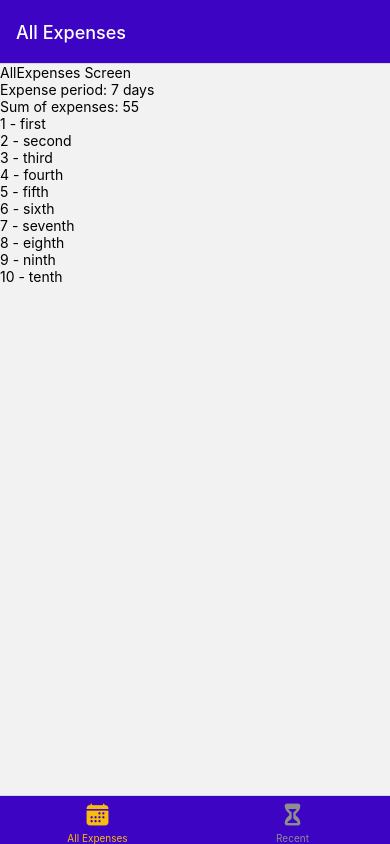
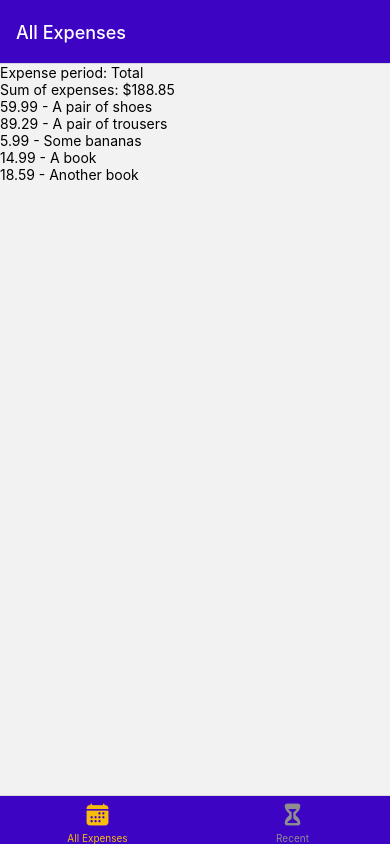
Before and after one commit to markfaust123/ExpenseTracker, a React Native app: screen /AllExpenses in a window 390 px wide. Built offline with nearby package versions, Linux system fonts and the light colour scheme.

Commit message:
created dummy data to start outputting expenses on the screen

```diff
--- a/src/components/expenses-output/ExpensesList.tsx
+++ b/src/components/expenses-output/ExpensesList.tsx
@@ -5,7 +5,7 @@ const ExpensesList = ({ expenses }: { expenses: Expense[] }) => {
   return (
     <FlatList
       data={expenses}
-      keyExtractor={(item) => item.toString()}
+      keyExtractor={(item) => item.id.toString()}
       renderItem={(itemData) => <Text>{itemData.item.amount} - {itemData.item.description}</Text>}
     />
   );
--- a/src/components/expenses-output/ExpensesOutput.tsx
+++ b/src/components/expenses-output/ExpensesOutput.tsx
@@ -1,4 +1,4 @@
-import { FlatList, Text, View } from "react-native";
+import { View } from "react-native";
 import ExpensesSummary from "./ExpensesSummary";
 import ExpensesList from "./ExpensesList";
 import { Expense } from "../../lib/types";
--- a/src/components/expenses-output/ExpensesSummary.tsx
+++ b/src/components/expenses-output/ExpensesSummary.tsx
@@ -15,7 +15,7 @@ const ExpensesSummary = ({
   return (
     <View>
       <Text>Expense period: {periodName}</Text>
-      <Text>Sum of expenses: {sumOfExpenses}</Text>
+      <Text>Sum of expenses: ${sumOfExpenses.toFixed(2)}</Text>
     </View>
   );
 };
--- a/src/lib/data.ts
+++ b/src/lib/data.ts
@@ -2,43 +2,33 @@ import { Expense } from "./types";
 
 export const EXPENSES: Expense[] = [
   {
-    amount: 1,
-    description: "first",
+    id: "e1",
+    amount: 59.99,
+    description: "A pair of shoes",
+    date: new Date("2023-12-19"),
   },
   {
-    amount: 2,
-    description: "second",
+    id: "e2",
+    amount: 89.29,
+    description: "A pair of trousers",
+    date: new Date("2024-01-05"),
   },
   {
-    amount: 3,
-    description: "third",
+    id: "e3",
+    amount: 5.99,
+    description: "Some bananas",
+    date: new Date("2023-12-01"),
   },
   {
-    amount: 4,
-    description: "fourth",
+    id: "e4",
+    amount: 14.99,
+    description: "A book",
+    date: new Date("2024-02-19"),
   },
   {
-    amount: 5,
-    description: "fifth",
-  },
-  {
-    amount: 6,
-    description: "sixth",
-  },
-  {
-    amount: 7,
-    description: "seventh",
-  },
-  {
-    amount: 8,
-    description: "eighth",
-  },
-  {
-    amount: 9,
-    description: "ninth",
-  },
-  {
-    amount: 10,
-    description: "tenth",
-  },
+    id: "e5",
+    amount: 18.59,
+    description: "Another book",
+    date: new Date("2024-02-18"),
+  }
 ];
--- a/src/lib/types.ts
+++ b/src/lib/types.ts
@@ -1,4 +1,6 @@
 export type Expense = {
+    id: string
     amount: number,
     description: string,
+    date: Date,
 }
--- a/src/screens/AllExpenses.tsx
+++ b/src/screens/AllExpenses.tsx
@@ -1,12 +1,10 @@
-import { Text } from "react-native";
 import ExpensesOutput from "../components/expenses-output/ExpensesOutput";
 import { EXPENSES } from "../lib/data";
 
 const AllExpenses = () => {
   return (
     <>
-      <Text>AllExpenses Screen</Text>
-      <ExpensesOutput expenses={EXPENSES} expensesPeriod="7 days"/>
+      <ExpensesOutput expenses={EXPENSES} expensesPeriod="Total" />
     </>
   );
 };
--- a/src/screens/RecentExpenses.tsx
+++ b/src/screens/RecentExpenses.tsx
@@ -5,8 +5,7 @@ import { EXPENSES } from "../lib/data";
 const RecentExpenses = () => {
     return (
       <>
-        <Text>RecentExpenses Screen</Text>
-        <ExpensesOutput expenses={EXPENSES} expensesPeriod="7 days" />
+        <ExpensesOutput expenses={EXPENSES} expensesPeriod="7 Days" />
       </>
     );
 }
```
